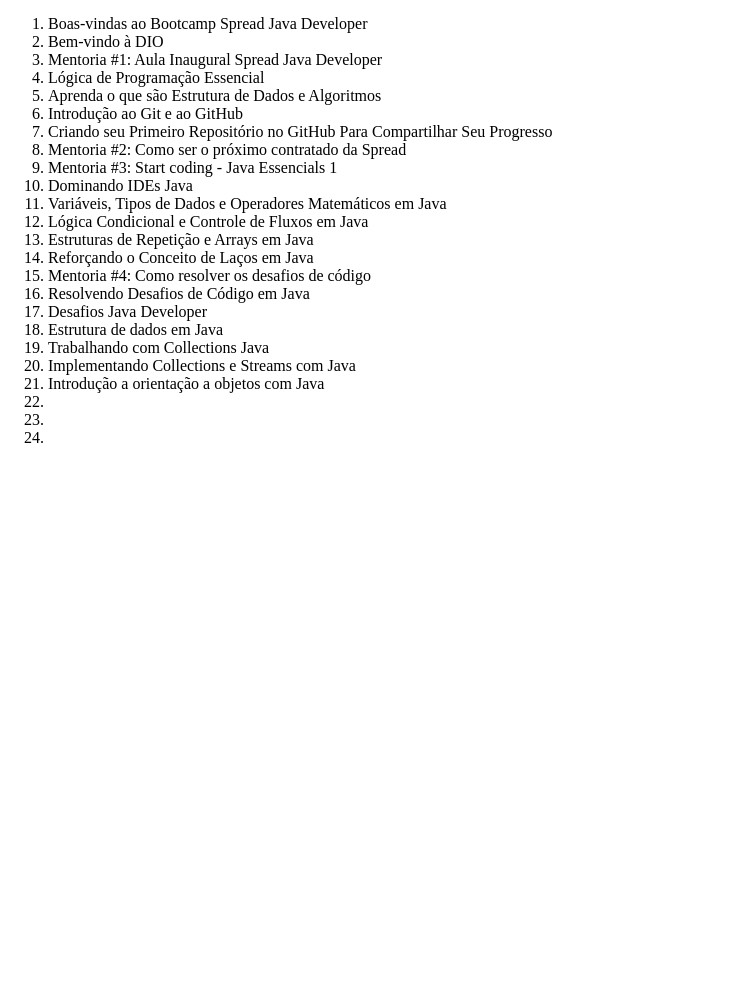
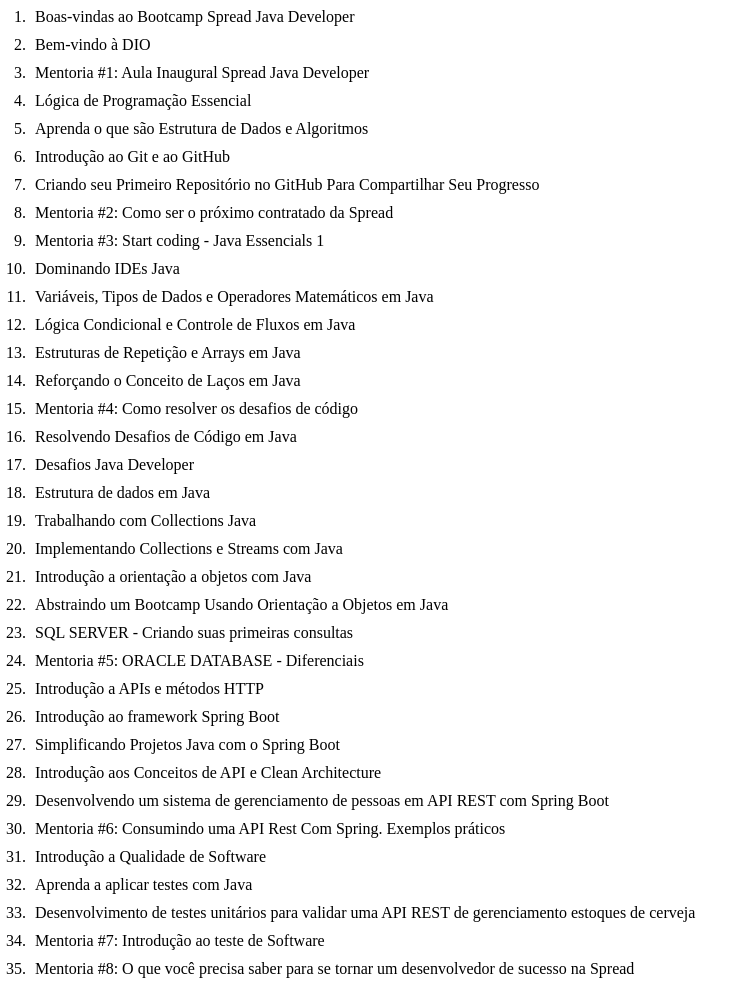
Before and after one commit to JulioCesarMelegari/CHECK-LIST-Spread-Java-Developer, a plain HTML site: page index.html in a window 1280 px wide. Shown: the part 106-1114 px from the top of the page, without its empty margins (0-753 px from the left). Before the commit the page ends 800 px from the top, so only its background shows below. Drawn offline with Linux system fonts and the light colour scheme.

Commit message:
aplicando css

```diff
--- a/index.html
+++ b/index.html
@@ -4,12 +4,15 @@
     <meta charset="UTF-8">
     <meta http-equiv="X-UA-Compatible" content="IE=edge">
     <meta name="viewport" content="width=device-width, initial-scale=1.0">
+    <link rel="stylesheet" href="style.css">
     <title>CHECK-LIST-Spread-Java-Developer</title>
+
 </head>
 <body>
     <h1>Bootcamp DIO - Spread Java Developer</h1>
 
     <h3>Atividades</h3>
+    <div class="esquerda">
         <ol>
             <li>Boas-vindas ao Bootcamp Spread Java Developer</li>
             <li>Bem-vindo à DIO</li>
@@ -32,9 +35,25 @@
             <li>Trabalhando com Collections Java</li>
             <li>Implementando Collections e Streams com Java</li>
             <li>Introdução a orientação a objetos com Java</li>
-        <li></li>
-        <li></li>
-        <li></li>
+            <li>Abstraindo um Bootcamp Usando Orientação a Objetos em Java</li>
+            <li>SQL SERVER - Criando suas primeiras consultas</li>
+            <li>Mentoria #5: ORACLE DATABASE - Diferenciais</li>
+            <li>Introdução a APIs e métodos HTTP</li>
+            <li>Introdução ao framework Spring Boot</li>
+            <li>Simplificando Projetos Java com o Spring Boot</li>
+            <li>Introdução aos Conceitos de API e Clean Architecture</li>
+            <li>Desenvolvendo um sistema de gerenciamento de pessoas em API REST com Spring Boot</li>
+            <li>Mentoria #6: Consumindo uma API Rest Com Spring. Exemplos práticos</li>
+            <li>Introdução a Qualidade de Software</li>
+            <li>Aprenda a aplicar testes com Java</li>
+            <li>Desenvolvimento de testes unitários para validar uma API REST de gerenciamento estoques de cerveja</li>
+            <li>Mentoria #7: Introdução ao teste de Software</li>
+            <li>Mentoria #8: O que você precisa saber para se tornar um desenvolvedor de sucesso na Spread</li>
         </ol>
+    </div>
+
+    <div class="direita">
+
+    </div>
 </body>
 </html>
--- a/style.css
+++ b/style.css
@@ -0,0 +1,21 @@
+*{
+    box-sizing: border-box;
+    margin: 0;
+    padding: 5px;
+}
+
+.esquerda{
+    padding: 15px;
+    float: left;
+    width: 75%;
+}
+.direita{
+    padding: 20px;
+    float: left;
+    width: 25%;
+}
+@media screen and (max-width:800px){
+    .esquerda,.direita{
+        width: 100%;
+    }
+}
```
Lines whose indentation alone changed are shown as unchanged.
